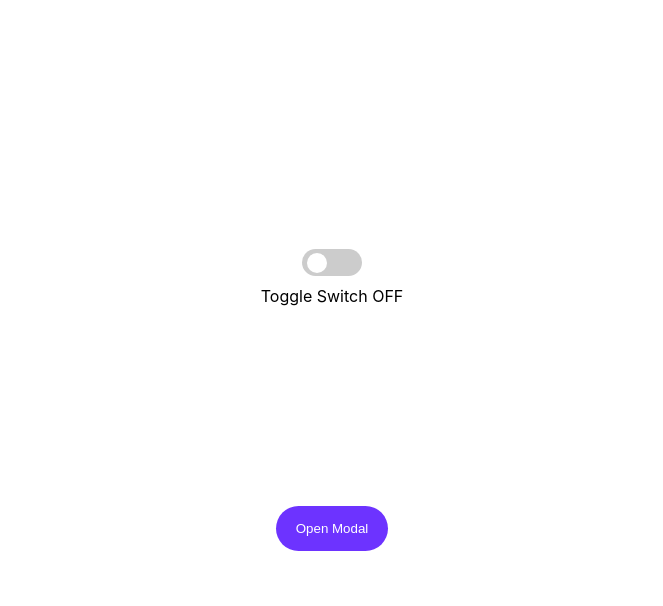
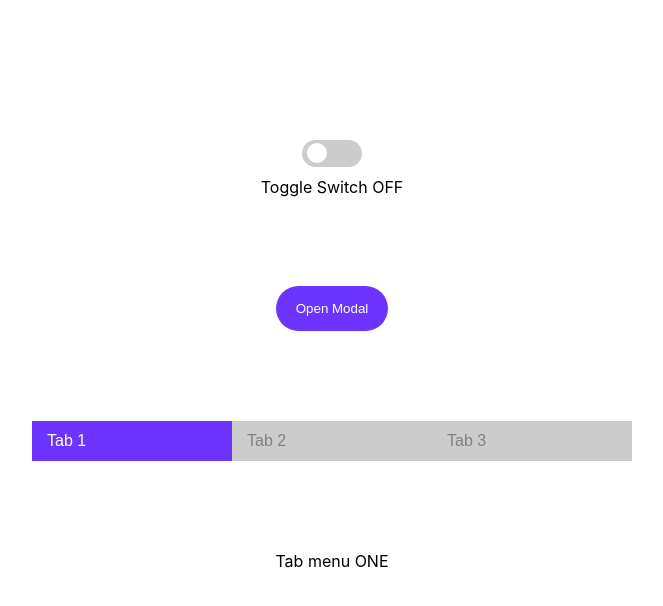
Before and after one commit to kks2139/wanted_pre_onboarding, a React (Create React App) app: page / in a window 1280 px wide. Shown: the top 606 px of the page, without its empty margins (308-971 px from the left). Built offline with nearby package versions, Linux system fonts and the light colour scheme.

Commit message:
Tab.js 작업 완료

```diff
--- a/src/App.js
+++ b/src/App.js
@@ -3,6 +3,7 @@ import React from "react";
 import {css} from '@emotion/react';
 import Modal from "./component/Modal";
 import Toggle from "./component/Toggle";
+import Tab from "./component/Tab";
 
 function App() {
 
@@ -19,6 +20,11 @@ function App() {
     <div css={style}>
       <Toggle/>
       <Modal/>
+      <Tab>
+        <div>Tab menu ONE</div>
+        <div>Tab menu TWO</div>
+        <div>Tab menu THREE</div>
+      </Tab>
     </div>
   );
 }
--- a/src/component/Modal.js
+++ b/src/component/Modal.js
@@ -13,26 +13,20 @@ function Modal(){
             border-radius: 30px;
             color: white;
         }
-
-        .message {
-            width: 200px;
-            height: 80px;
-            background-color: white;
-        }
     `;
 
-    const onClick = ()=>{
+    const setOnOff = ()=>{
         setIsOn(pre => !pre);
     }
 
     return(
         <div css={style}>
-            <button className='button' onClick={onClick}>Open Modal</button>
+            <button className='button' onClick={setOnOff}>Open Modal</button>
             {ReactDOM.createPortal(
                 <>
                     {isOn &&
                         <div className='modal'>
-                            <MessageBox onClose={onClick}/>
+                            <MessageBox onClose={setOnOff}/>
                         </div>
                     }
                 </>,
--- /dev/null
+++ b/src/component/Tab.js
@@ -0,0 +1,88 @@
+import React, { useState } from 'react';
+/** @jsxImportSource @emotion/react */
+import {css} from '@emotion/react';
+
+function Tab({children}){
+    const [selectedIndex, setSelectedIndex] = useState(0);
+
+    const onClickTab = (index)=>{
+        setSelectedIndex(index);
+    }
+
+    const style = css`
+        width: 600px;
+
+        .tab-box {
+            width: 100%;
+            display: flex;
+
+            .tab {
+                flex-grow: 1;
+                height: 40px;
+                background-color: var(--color-gray);
+                color: gray;
+                padding: 0 15px;
+                font-size: 16px;
+                font-weight: 500;
+                text-align: left;
+                transition: .2s;
+            }
+        }
+
+        .content {
+            width: 100%;
+            height: 200px;
+            display: flex;
+            justify-content: center;
+            align-items: center;
+        }
+    `;
+
+    return(
+        <div css={style}>
+            <div className='tab-box'>
+                {Array(children.length).fill(0).map((el, i)=> (
+                    <TabButton
+                        key={i}
+                        onClickTab={onClickTab}
+                        index={i}
+                        isSelected={i == selectedIndex}
+                        text={`Tab ${i+1}`}/>
+                ))}
+            </div>
+            <div className='content'>
+                {children[selectedIndex]}
+            </div>
+        </div>
+    );
+}
+
+function TabButton({onClickTab, index, isSelected, text}) {
+    const onClick = ()=>{
+        onClickTab(index);
+    }
+
+    const style = css`
+        flex-grow: 1;
+        height: 40px;
+        padding: 0 15px;
+        font-size: 16px;
+        font-weight: 500;
+        text-align: left;
+        transition: .2s;
+
+        ${isSelected ? `
+            background-color: var(--color-main);
+            color: white;
+        ` : `
+            background-color: var(--color-gray);
+            color: gray;
+        `}
+    `;
+
+    return(
+        <button css={style} onClick={onClick}>{text}</button>
+    );
+}
+
+export default Tab;
--- a/src/component/Toggle.js
+++ b/src/component/Toggle.js
@@ -4,6 +4,10 @@ import {css} from '@emotion/react';
 
 function Toggle(){
     const [isOn, setIsOn] = useState(false);
+
+    const onClick = ()=>{
+        setIsOn(!isOn);
+    }
 
     const style = css`
         display: flex;
@@ -17,7 +21,7 @@ function Toggle(){
             align-items: center;
             width: 60px;
             height: 27px;
-            background-color: #cccccc;
+            background-color: var(--color-gray);
             background-image: linear-gradient(0, var(--color-main), var(--color-main));
             background-position: ${isOn ? '0' : '-60px'}, 0;
             background-repeat: no-repeat;
@@ -48,10 +52,6 @@ function Toggle(){
         }
     `;
 
-    const onClick = ()=>{
-        setIsOn(!isOn);
-    }
-
     return(
         <div css={style}>
             <div className='wrapper' onClick={onClick}>
--- a/src/index.css
+++ b/src/index.css
@@ -18,9 +18,10 @@ code {
 
 :root {
   --color-main: #6d33ff;
+  --color-gray: #cccccc;
 }
 
-h1,h2,h3,h4 {
+h1,h2,h3,h4,h5,h6 {
   margin: 0;
 }
 
```
